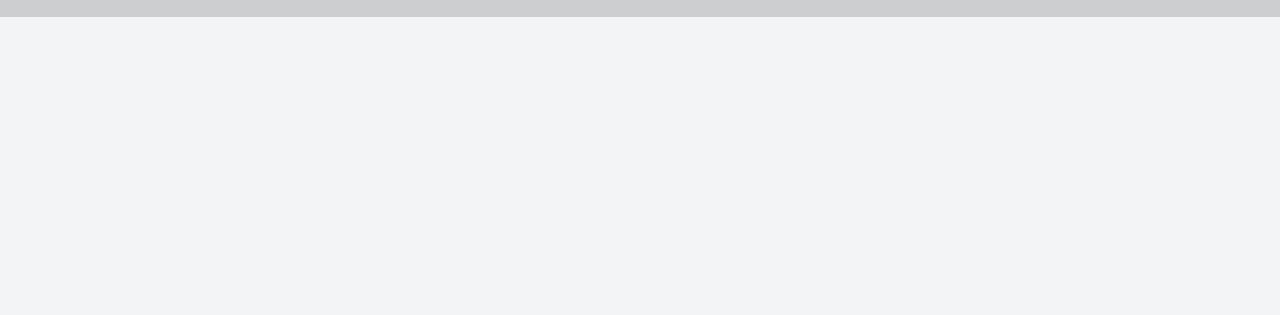
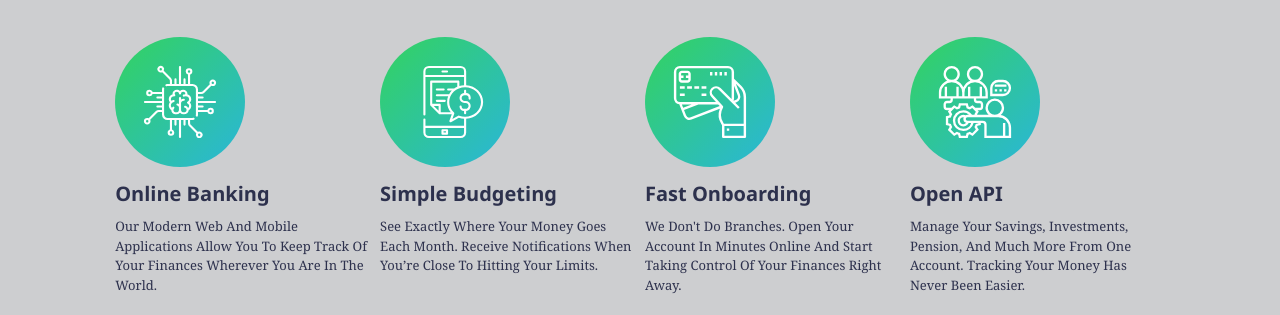
Before and after one commit to LadegbayeStella/EasyBank, a plain HTML site: page index.html in a window 1280 px wide. Shown: the part 715-1030 px from the top of the page. Before the commit the page ends 800 px from the top, so only its background shows below. Drawn offline with Linux system fonts and the light colour scheme.

Commit message:
Emmanuel is a good teacher and we are almost done withe the project

```diff
--- a/css/style.css
+++ b/css/style.css
@@ -100,7 +100,7 @@ section {
     color: var(--Dark-Blue);
     margin-bottom: 1.5rem;
     line-height: 24px;
-    font-size:1.7rem ;
+    font-size: 1.7rem;
 }
 
 .image {
@@ -111,19 +111,46 @@ section {
     width: 30vw;
 }
 
-.about{
+.about {
     background-color: var(--Grayish-Blue);
 
 }
-.aboutUs h2{
+
+.aboutUs h2 {
     margin-bottom: 1rem;
     font-size: 3rem;
     font-weight: lighter;
     color: var(--Dark-Blue);
 }
 
-.aboutUs p{
+.aboutUs p {
     font-size: 1.5rem;
     line-height: 24px;
     color: var(--Dark-Blue);
 }
+
+.box-container {
+    margin-top: 3rem;
+    display: grid;
+    grid-template-columns: repeat(auto-fit, minmax(25rem, 1fr));
+    gap: 1rem;
+}
+
+.box .image img {
+    width: 13rem;
+    margin: 1rem 0;
+}
+
+.box h3 {
+    margin-bottom: 1rem;
+    font-size: 2rem;
+    color: var(--Dark-Blue);
+    font-weight: bold;
+}
+
+.box p {
+    font-size: 1.3rem;
+    line-height: 1.5;
+    font-family: Georgia, 'Times New Roman', Times, serif;
+    color:var(--Dark-Blue) ;
+}
--- a/index.html
+++ b/index.html
@@ -51,6 +51,44 @@
       <p>We leverage Open Banking to turn your bank account into your financial hub. <br>
         Control your finances like never before.</p>
     </div>
+    <div class="box-container">
+      <div class="box">
+        <div class="image">
+          <img src="./images/icon-api.svg" alt="">
+        </div>
+        <h3>Online Banking</h3>
+        <p>Our modern web and mobile applications allow you to keep track of your finances
+          wherever you are in the world.</p>
+      </div>
+
+      <div class="box">
+        <div class="image">
+          <img src="./images/icon-budgeting.svg" alt="">
+        </div>
+        <h3>Simple Budgeting</h3>
+        <p>See exactly where your money goes each month. Receive notifications when you’re
+          close to hitting your limits.</p>
+      </div>
+
+      <div class="box">
+        <div class="image">
+          <img src="./images/icon-online.svg" alt="">
+        </div>
+        <h3> Fast Onboarding</h3>
+        <p>We don't do branches. Open your account in minutes online and start taking control
+          of your finances right away.</p>
+      </div>
+
+      <div class="box">
+        <div class="image">
+          <img src="./images/icon-onboarding.svg" alt="">
+        </div>
+        <h3> Open API</h3>
+        <p>
+          Manage your savings, investments, pension, and much more from one account. Tracking
+          your money has never been easier.</p>
+      </div>
+    </div>
   </section>
 
 
```
